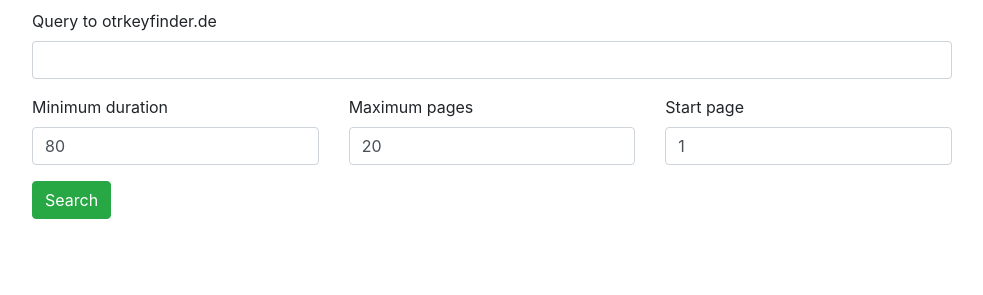
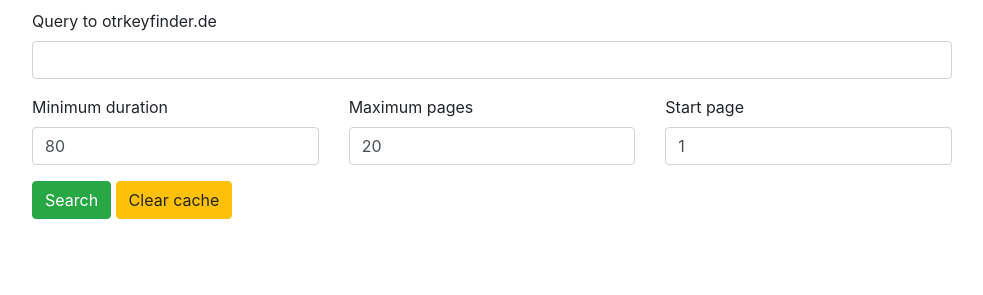
Before and after one commit to Craeckie/otrtools, a Django app: page /search/movies/ in a window 1280 px wide. Shown: the part 187-482 px from the top of the page, without its empty margins (148-1131 px from the left). Run offline with Django 3.2, Linux system fonts and the light colour scheme; parts of the project's set-up code (start-up, migrations or seed data) failed here and were passed over; some libraries are stand-ins or nearby versions.

Commit message:
Added option to clear the cache

```diff
--- a/downloader/cut.py
+++ b/downloader/cut.py
@@ -48,6 +48,7 @@
         print(f"Cutting failed!")
         traceback.print_exc()
 
+    destPath = None
     if cut_files:
         if len(cut_files) == 0: # No cut in cutlist
           print("Error: No cuts found in cutlist!")
--- a/searcher/otrkeyfinder.py
+++ b/searcher/otrkeyfinder.py
@@ -182,10 +182,11 @@
         if page_list: # has any pages?
             last_page_li = b.find('li', { 'class': 'last'})
             last_page_num = int(last_page_li.a.attrs['data-page']) + 1 # data-page is zero-based..
-            print(f"Last page: {last_page_num}")
+            # print(f"Last page: {last_page_num}")
             first_page = min((page_start - 1)*page_num + 2, last_page_num)
-            last_page = min((page_start + 1) * page_num + 1, last_page_num + 1)
-            print(f"Page range: {first_page} -> {last_page}")
+            # print(f"last_page: {page_start} * {page_num} + 1")
+            last_page = min(page_start * page_num + 1, last_page_num + 1)
+            # print(f"Page range: {first_page} -> {last_page}")
             pages = range(first_page, last_page)
             with Pool(4) as p:
               titles.extend(chain.from_iterable(p.starmap(getTitles, zip(
--- a/searcher/templates/searcher/movies.html
+++ b/searcher/templates/searcher/movies.html
@@ -29,6 +29,7 @@
               </div>
             </div>
             <button type="submit" class="btn btn-success">Search</button>
+            <button type="button" id="clearCacheBtn" class="btn btn-warning" onclick="javascript:clearCache();">Clear cache</button>
         </form>
       </div>
     </div>
@@ -52,5 +53,15 @@
     </div>
   </div>
 </body>
+
+<script type="text/javascript">
+function clearCache() {
+  $.getJSON('{% url 'searcher:clear-cache' %}', function(data) {
+    if (data.success == true) {
+      $('#clearCacheBtn').attr({'class': 'btn btn-info'}).html("Cleared").prop('disabled', true);
+    }
+  });
+}
+</script>
 </html>
 {% endblock %}
--- a/searcher/urls.py
+++ b/searcher/urls.py
@@ -11,5 +11,6 @@
     url(r'^series/', views.SeriesView.as_view(), name='series'),
     path('cutlist/<str:file>/', views.cutlist, name='cutlist'),
     path('cutlist_test/', views.cutlist_test, name='cutlist-test'),
+    path('clearCache/', views.clearCache, name='clear-cache'),
     path('', RedirectView.as_view(pattern_name=f'{app_name}:movies', permanent=False), name='main'),
 ]
--- a/searcher/views.py
+++ b/searcher/views.py
@@ -165,3 +165,8 @@
     # print(items)
     # return JsonResponse(resp.json())
     return JsonResponse({'items': items})
+
+def clearCache(request):
+    getTitles.cache_clear()
+    refreshKeys()
+    return JsonResponse({'success': True})
```
